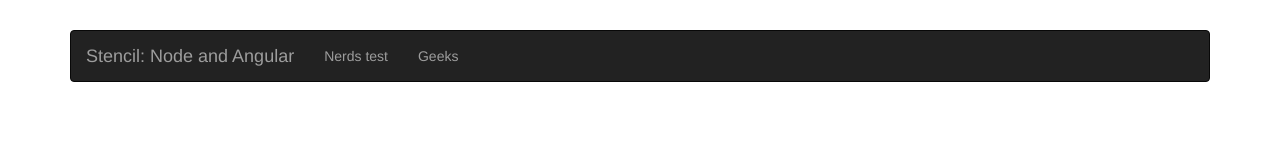
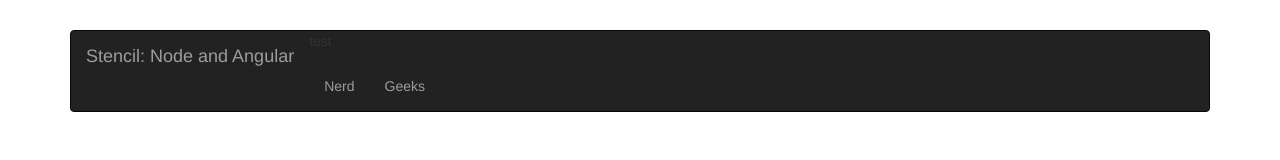
Before and after one commit to Dracognic/starter-node-angular, a website: page public/index.html in a window 1280 px wide. Drawn offline with nearby package versions, Linux system fonts and the light colour scheme; some packages are replaced by stand-ins of ours.

```diff
--- a/public/index.html
+++ b/public/index.html
@@ -32,7 +32,8 @@
 			<a class="navbar-brand" href="/">Stencil: Node and Angular</a>
 		</div>
 		<ul class="nav navbar-nav">
-			<li><a href="/nerds">Nerds test</a></li>
+			<p>test</p>
+			<li><a href="/nerds">Nerd</a></li>
 			<li><a href="/geeks">Geeks</a></li>
 		</ul>
 	</nav>
```
